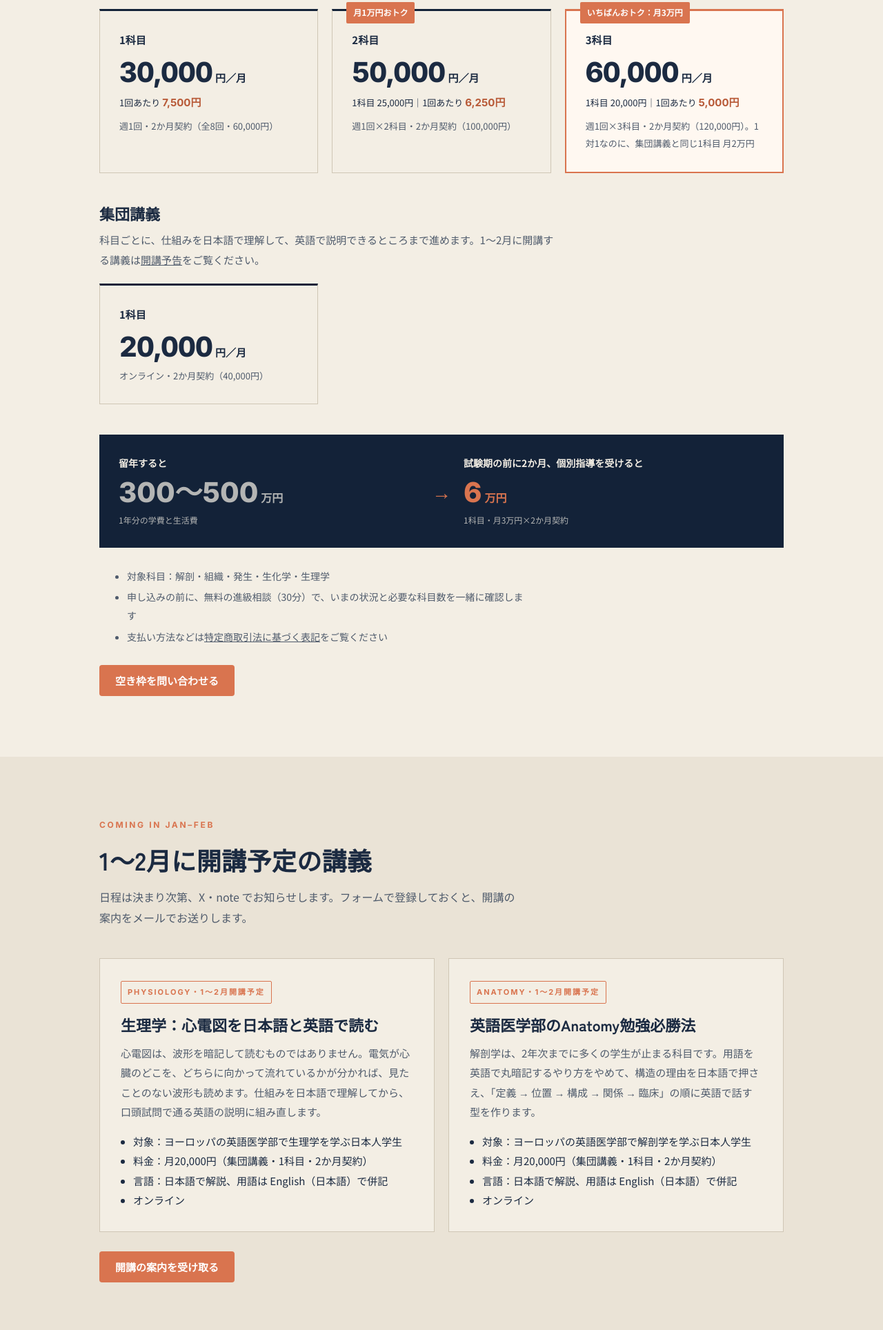
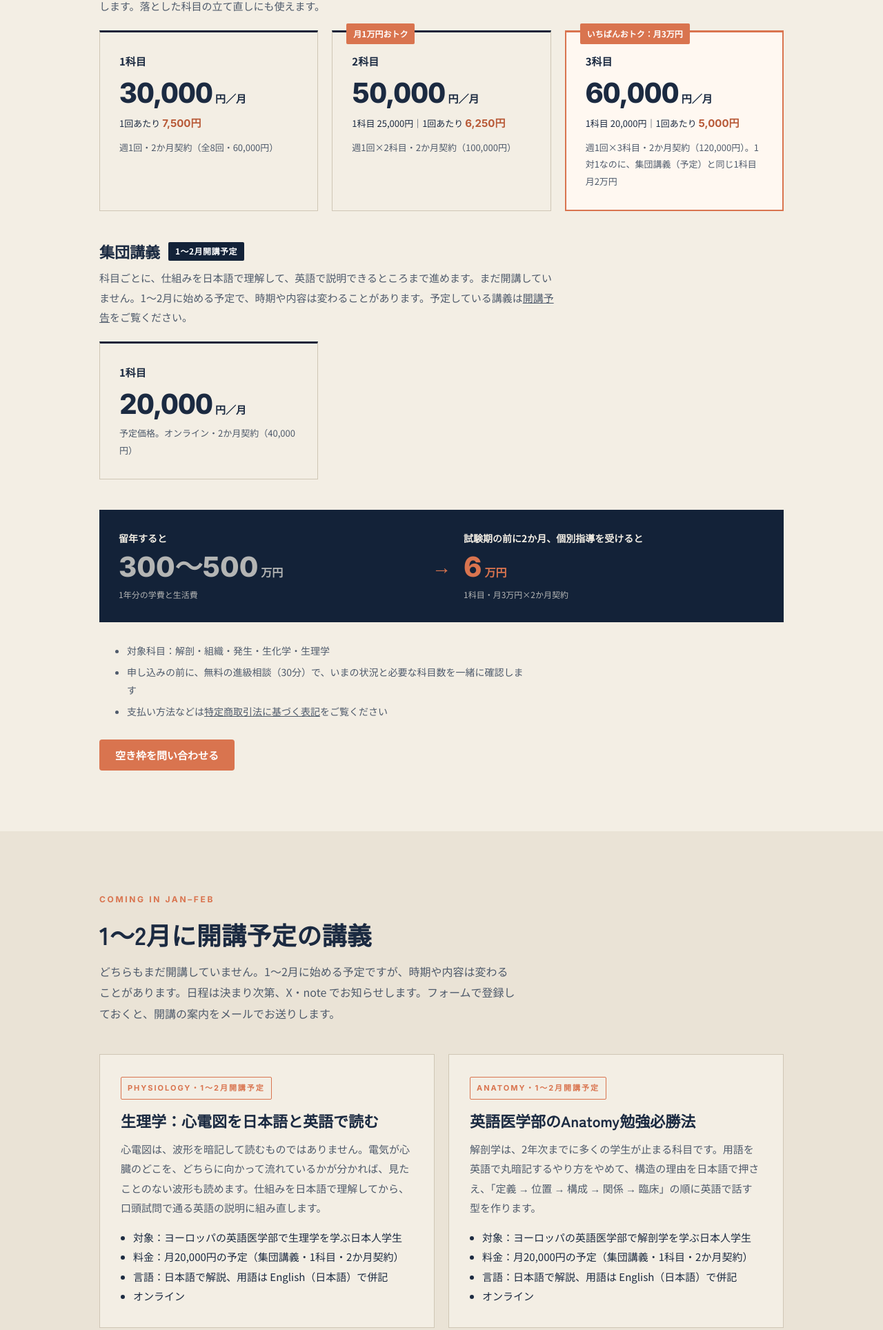
Before and after one commit to medcend/medcend.github.io, a plain HTML site: page index.html in a window 1280 px wide. Shown: the part 4677-6605 px from the top of the page at 69% size. Drawn offline with Linux system fonts and the light colour scheme.

Commit message:
Mark group lectures as planned for Jan-Feb (not yet open, may change)
Co-Authored-By: Claude Opus 5.5 <noreply@anthropic.com>

```diff
--- a/index.html
+++ b/index.html
@@ -193,7 +193,7 @@
     <div class="sec-head">
       <div class="eyebrow">Price</div>
       <h2>料金</h2>
-      <p>集団講義と個別指導の2つがあります。どちらもオンラインで、<b>2か月契約</b>です。申し込み時に2か月分をお支払いください。</p>
+      <p>いまお申し込みいただけるのは個別指導です。集団講義は1〜2月に開講する予定です。どちらもオンラインで、<b>2か月契約</b>です。申し込み時に2か月分をお支払いください。</p>
     </div>
 
     <div class="price-block">
@@ -218,19 +218,19 @@
           <div class="n">3科目</div>
           <div class="p">60,000<small>円／月</small></div>
           <div class="per">1科目 20,000円｜1回あたり <b>5,000円</b></div>
-          <div class="s">週1回×3科目・2か月契約（120,000円）。1対1なのに、集団講義と同じ1科目 月2万円</div>
+          <div class="s">週1回×3科目・2か月契約（120,000円）。1対1なのに、集団講義（予定）と同じ1科目 月2万円</div>
         </div>
       </div>
     </div>
 
     <div class="price-block">
-      <h3>集団講義</h3>
-      <p class="price-lead">科目ごとに、仕組みを日本語で理解して、英語で説明できるところまで進めます。1〜2月に開講する講義は<a href="#courses">開講予告</a>をご覧ください。</p>
+      <h3>集団講義 <span class="promo soon">1〜2月開講予定</span></h3>
+      <p class="price-lead">科目ごとに、仕組みを日本語で理解して、英語で説明できるところまで進めます。まだ開講していません。1〜2月に始める予定で、時期や内容は変わることがあります。予定している講義は<a href="#courses">開講予告</a>をご覧ください。</p>
       <div class="plans">
         <div class="plan">
           <div class="n">1科目</div>
           <div class="p">20,000<small>円／月</small></div>
-          <div class="s">オンライン・2か月契約（40,000円）</div>
+          <div class="s">予定価格。オンライン・2か月契約（40,000円）</div>
         </div>
       </div>
     </div>
@@ -263,20 +263,20 @@
     <div class="sec-head">
       <div class="eyebrow">Coming in Jan–Feb</div>
       <h2>1〜2月に開講予定の講義</h2>
-      <p>日程は決まり次第、X・note でお知らせします。<span class="if-line">LINEを友だち追加しておくと、開講の案内が届きます。</span><span class="if-form">フォームで登録しておくと、開講の案内をメールでお送りします。</span></p>
+      <p>どちらもまだ開講していません。1〜2月に始める予定ですが、時期や内容は変わることがあります。日程は決まり次第、X・note でお知らせします。<span class="if-line">LINEを友だち追加しておくと、開講の案内が届きます。</span><span class="if-form">フォームで登録しておくと、開講の案内をメールでお送りします。</span></p>
     </div>
     <div class="cards">
       <div class="card">
         <span class="tag">Physiology・1〜2月開講予定</span>
         <h3>生理学：心電図を日本語と英語で読む</h3>
         <p>心電図は、波形を暗記して読むものではありません。電気が心臓のどこを、どちらに向かって流れているかが分かれば、見たことのない波形も読めます。仕組みを日本語で理解してから、口頭試問で通る英語の説明に組み直します。</p>
-        <ul><li>対象：ヨーロッパの英語医学部で生理学を学ぶ日本人学生</li><li>料金：月20,000円（集団講義・1科目・2か月契約）</li><li>言語：日本語で解説、用語は English（日本語）で併記</li><li>オンライン</li></ul>
+        <ul><li>対象：ヨーロッパの英語医学部で生理学を学ぶ日本人学生</li><li>料金：月20,000円の予定（集団講義・1科目・2か月契約）</li><li>言語：日本語で解説、用語は English（日本語）で併記</li><li>オンライン</li></ul>
       </div>
       <div class="card">
         <span class="tag">Anatomy・1〜2月開講予定</span>
         <h3>英語医学部のAnatomy勉強必勝法</h3>
         <p>解剖学は、2年次までに多くの学生が止まる科目です。用語を英語で丸暗記するやり方をやめて、構造の理由を日本語で押さえ、「定義 → 位置 → 構成 → 関係 → 臨床」の順に英語で話す型を作ります。</p>
-        <ul><li>対象：ヨーロッパの英語医学部で解剖学を学ぶ日本人学生</li><li>料金：月20,000円（集団講義・1科目・2か月契約）</li><li>言語：日本語で解説、用語は English（日本語）で併記</li><li>オンライン</li></ul>
+        <ul><li>対象：ヨーロッパの英語医学部で解剖学を学ぶ日本人学生</li><li>料金：月20,000円の予定（集団講義・1科目・2か月契約）</li><li>言語：日本語で解説、用語は English（日本語）で併記</li><li>オンライン</li></ul>
       </div>
     </div>
     <div class="cta" style="margin-top:28px"><a class="btn btn-contact contact-link" href="#consult"><span class="if-line">LINEで開講の案内を受け取る</span><span class="if-form">開講の案内を受け取る</span></a></div>
--- a/style.css
+++ b/style.css
@@ -313,3 +313,4 @@ footer .legal a{color:var(--on-navy-soft)}
 @media (max-width:420px){.nav-right .btn-sm{padding:10px 12px}}
 .nav .wrap{max-width:1240px}
 @media (max-width:1220px){.nav-links{display:none}}
+.promo.soon{background:var(--navy)}
```
Also changed, not shown: parents.html (+1 -1 lines), tokushoho.html (+2 -2 lines).
